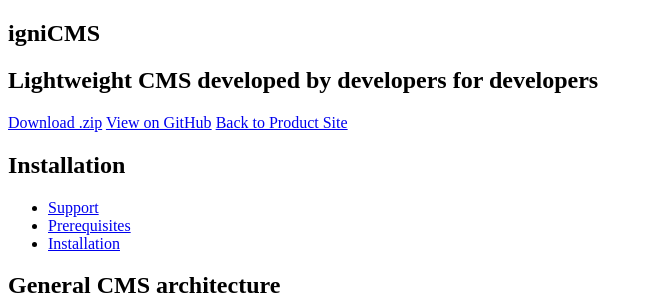
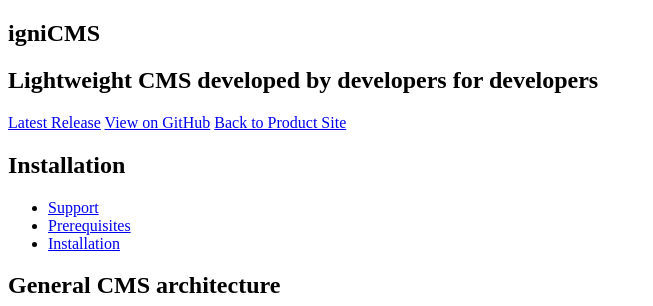
Before and after one commit to despark/igni-core, a Jekyll site: the page built from docs/index.md, in a window 1280 px wide and 900 px high. Shown: the top 306 px of the window, without its empty margins (0-653 px from the left). Built offline with Jekyll 4.4.1, drawn with Linux system fonts in a browser that asks for light colours; our own code applies the rules of GitHub Pages for plain Markdown files.

Commit message:
updates to the documentation

```diff
--- a/docs/_layouts/default.html
+++ b/docs/_layouts/default.html
@@ -47,7 +47,7 @@
       <h1 class="project-name">igniCMS</h1>
       <h2 class="project-tagline">Lightweight CMS developed by developers for developers</h2>
       {% if site.show_downloads %}
-        <a href="{{ site.github.zip_url }}" class="btn">Download .zip</a>
+        <a href="https://github.com/despark/igni-core/releases/latest" class="btn">Latest Release</a>
       {% endif %}
       {% if site.github.is_project_page %}
         <a href="{{ site.github.repository_url }}" class="btn">View on GitHub</a>
```
